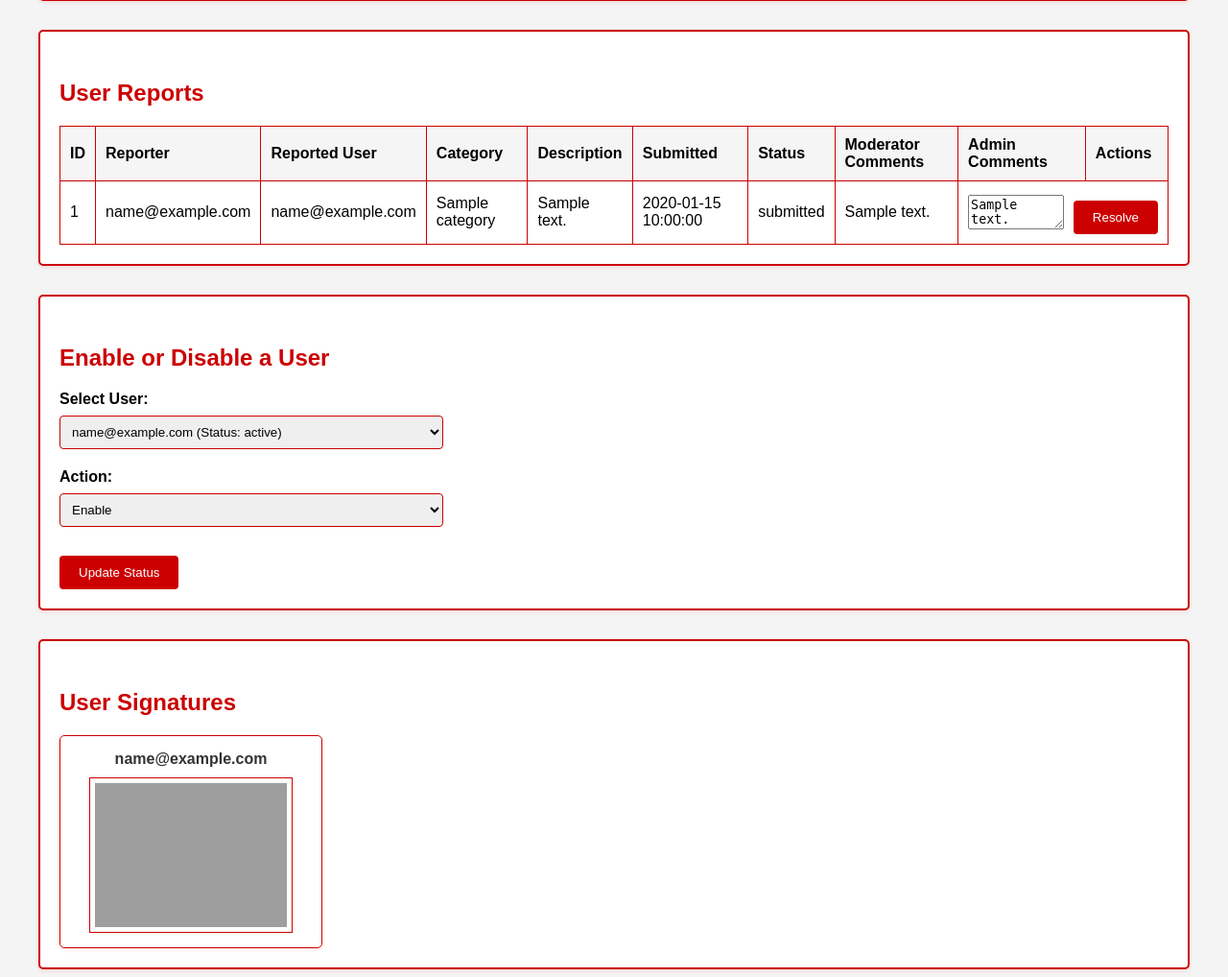
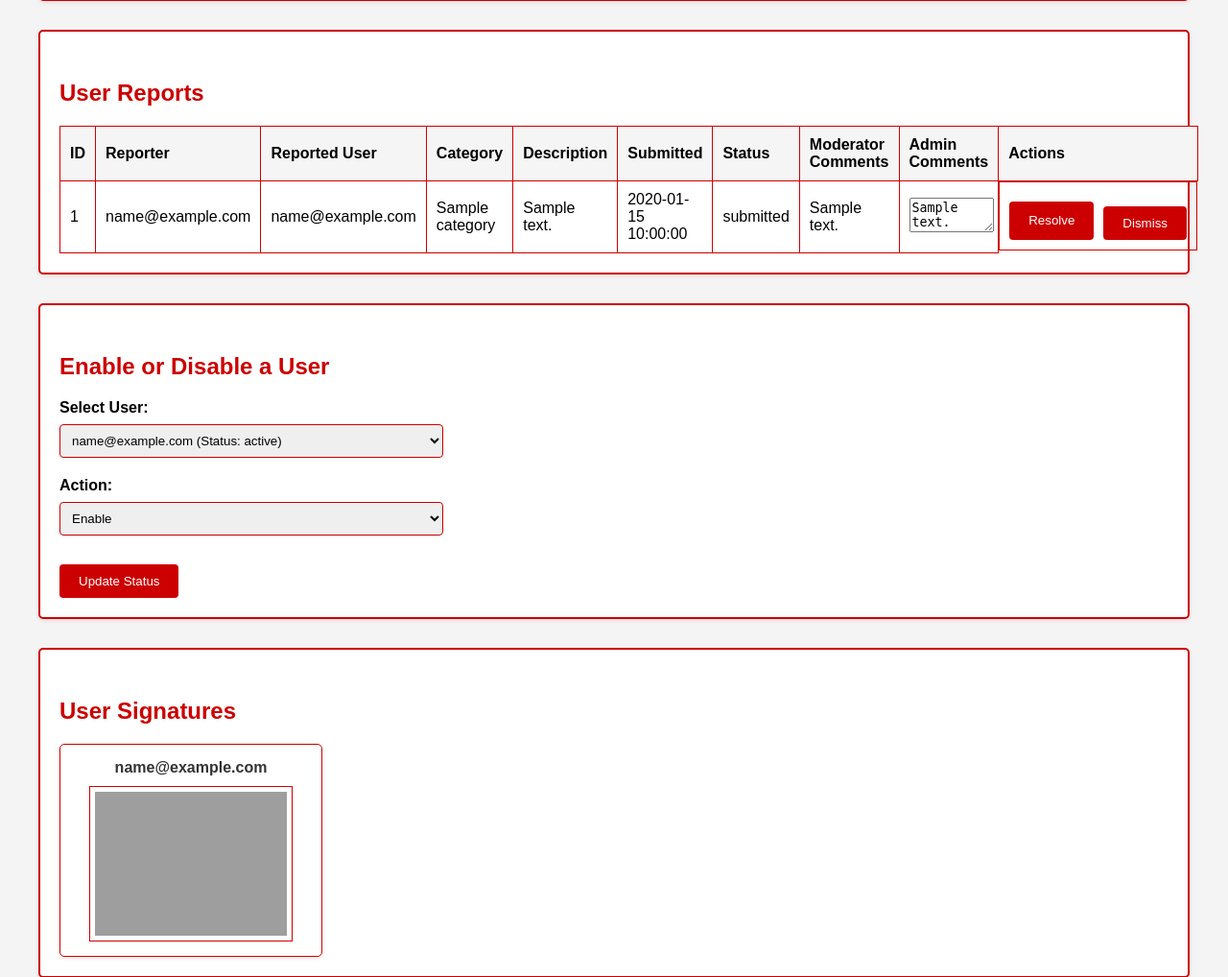
Before and after one commit to Itaho/Project-01-COSC4353, a Flask app: page /adminpanel.html in a window 1280 px wide. Shown: the part 537-1555 px from the top of the page at 96% size. Run offline with Flask 3, Linux system fonts and the light colour scheme; tables that the repository leaves empty hold one stand-in row (values such as "Sample post"); data that the repository does not hold is empty; grey boxes are pictures that could not be loaded.

Commit message:
Update adminpanel.html

```diff
--- a/templates/adminpanel.html
+++ b/templates/adminpanel.html
@@ -188,18 +188,25 @@
             <td>{{ rep.created_at }}</td>
             <td>{{ rep.status }}</td>
             <td>{{ rep.moderator_comments or '—' }}</td>
-            <td colspan="2">
-              <form action="{{ url_for('update_report') }}" method="POST" style="display: flex; gap: 10px; align-items: center;">
+            <td>
+              <form action="{{ url_for('update_report') }}" method="POST">
                 <input type="hidden" name="report_id" value="{{ rep.report_id }}">
-                <textarea name="admin_comments" rows="2" placeholder="Add admin comment..." required style="width: 100%; max-width: 300px;">{{ rep.admin_comments or '' }}</textarea>
-
-                {% if rep.status in ['submitted', 'under_review'] %}
-                  <input type="hidden" name="action" value="resolved">
-                  <button type="submit">Resolve</button>
-                {% else %}
-                  ✔
-                {% endif %}
+                <textarea name="admin_comments" rows="2" style="width:100%;" placeholder="Add admin comment..." required>{{ rep.admin_comments or '' }}</textarea>
+            </td>
+            <td class="actions-column">
+              {% if rep.status in ['submitted', 'under_review'] %}
+                <input type="hidden" name="action" value="resolved">
+                <button type="submit">Resolve</button>
               </form>
+              <form action="{{ url_for('update_report') }}" method="POST" style="margin-top:5px;">
+                <input type="hidden" name="report_id" value="{{ rep.report_id }}">
+                <input type="hidden" name="action" value="dismissed">
+                <textarea name="admin_comments" rows="2" style="display:none;">{{ rep.admin_comments or '' }}</textarea>
+                <button type="submit">Dismiss</button>
+              </form>
+              {% else %}
+                ✔
+              {% endif %}
             </td>
           </tr>
           {% endfor %}
```
